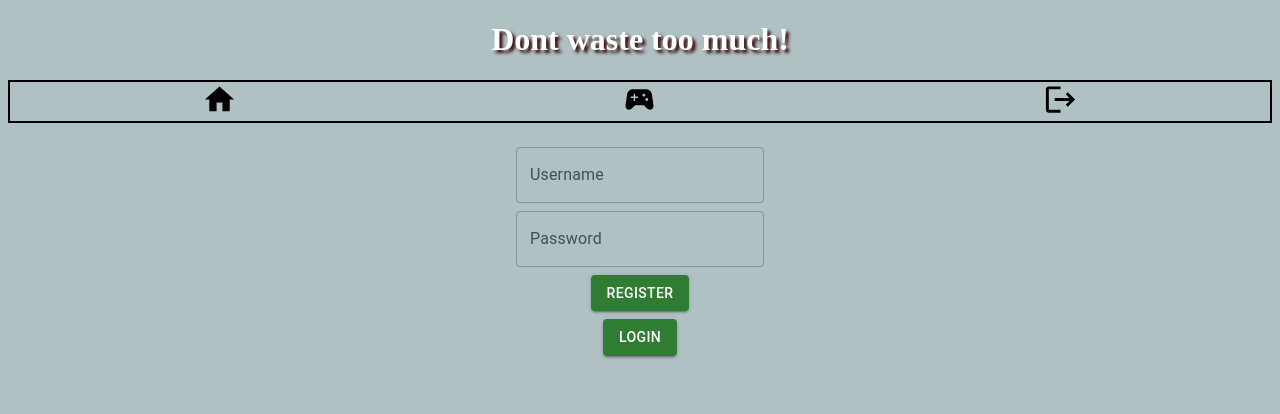
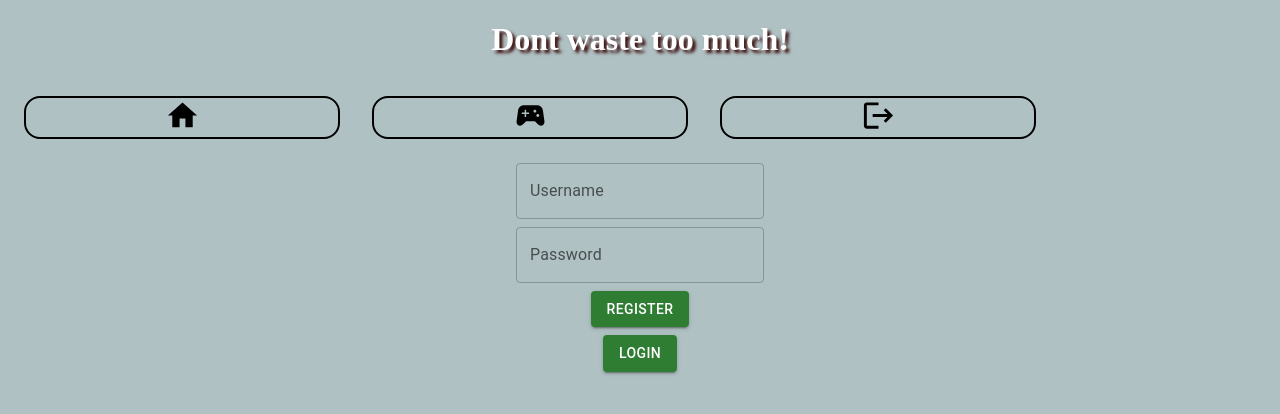
Before and after one commit to chrisweber1408/dont-waste-too-much, a React (Create React App) app in the folder frontend/: page / in a window 1280 px wide. Shown: the top 414 px of the page. Built offline with nearby package versions, Linux system fonts and the light colour scheme.

Commit message:
much css

```diff
--- a/frontend/src/Pages/InfoPage.tsx
+++ b/frontend/src/Pages/InfoPage.tsx
@@ -10,7 +10,7 @@ import {UserGameDTO} from "../service/model";
 import DeleteIcon from '@mui/icons-material/Delete';
 import AddIcon from '@mui/icons-material/Add';
 import Header from "../components/header/Header";
-import {Box, Grid, Switch, TextField} from "@mui/material";
+import {Grid, Switch} from "@mui/material";
 import PaidIcon from '@mui/icons-material/Paid';
 import AccessTimeFilledIcon from '@mui/icons-material/AccessTimeFilled';
 
--- a/frontend/src/Pages/MainPage.tsx
+++ b/frontend/src/Pages/MainPage.tsx
@@ -1,10 +1,9 @@
 import GamesGallery from "../components/GamesGallery";
-import {createGame, fetchAllGames, sendLogin} from "../service/apiService";
-import {FormEvent, useEffect, useState} from "react";
+import {createGame, fetchAllGames} from "../service/apiService";
+import {useEffect, useState} from "react";
 import {Game} from "../service/model";
-import {useNavigate} from "react-router-dom";
 import Header from "../components/header/Header";
-import {Button, Grid, Input, TextField} from "@mui/material";
+import {Button, Grid, TextField} from "@mui/material";
 
 export default function MainPage(){
 
@@ -13,7 +12,6 @@ export default function MainPage(){
     const [games, setGames] = useState<Array<Game>>([])
     const [errorMessageLoadGames, setErrorMessageLoadGames] = useState("")
     const [errorMessageCreateGame, setErrorMessageCreateGame] = useState("")
-    const nav = useNavigate()
 
 
     useEffect(()=>{
--- a/frontend/src/Pages/WelcomePage.tsx
+++ b/frontend/src/Pages/WelcomePage.tsx
@@ -3,8 +3,6 @@ import {FormEvent, useState} from "react";
 import {useNavigate} from "react-router-dom";
 import {sendLogin} from "../service/apiService";
 import Header from "../components/header/Header";
-import LoginIcon from '@mui/icons-material/Login';
-
 
 export default function RegisterPage() {
 
--- a/frontend/src/components/header/Header.tsx
+++ b/frontend/src/components/header/Header.tsx
@@ -20,13 +20,13 @@ export default function Header(){
                 <h1 className={"header"}>Dont waste too much!</h1>
             </div>
             <Grid container>
-                <Grid onClick={()=> nav("/main")} item xs={4} textAlign={"center"} borderBottom={2} borderTop={2} borderLeft={2} marginBottom={2}>
+                <Grid onClick={()=> nav("/main")} item xs={3} textAlign={"center"} border={2} borderRadius={4} margin={2}>
                     <HomeIcon fontSize={"large"}></HomeIcon>
                 </Grid>
-                <Grid onClick={()=> nav("/myGames")} item xs={4} textAlign={"center"} borderBottom={2} borderTop={2} marginBottom={2}>
+                <Grid onClick={()=> nav("/myGames")} item xs={3} textAlign={"center"} border={2} borderRadius={4} margin={2}>
                     <SportsEsportsIcon fontSize={"large"}></SportsEsportsIcon>
                 </Grid>
-                <Grid onClick={()=> nav("/")} onClickCapture={logout} item xs={4} textAlign={"center"} borderBottom={2} borderTop={2} borderRight={2} marginBottom={2}>
+                <Grid onClick={()=> nav("/")} onClickCapture={logout} item xs={3} textAlign={"center"} border={2} borderRadius={4} margin={2}>
                     <LogoutIcon fontSize={"large"}></LogoutIcon>
                 </Grid>
             </Grid>
```
